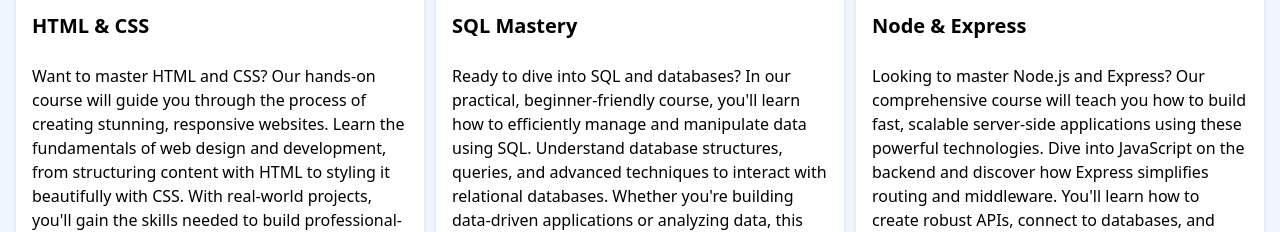
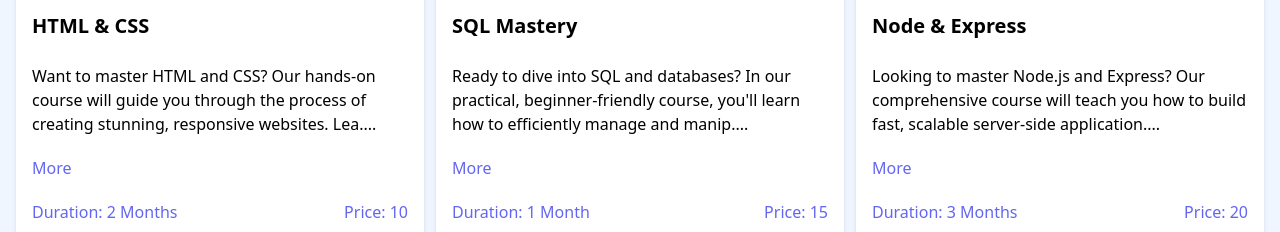
Before and after one commit to korodhsoaqoon/iftiinshe-react-app, a React (Vite) app: page / in a window 1280 px wide. Shown: the part 673-905 px from the top of the page. Built offline with nearby package versions, Linux system fonts and the light colour scheme.

Commit message:
Done Description Toggle Functionality - useState

```diff
--- a/src/components/CourseListing.jsx
+++ b/src/components/CourseListing.jsx
@@ -1,4 +1,11 @@
+import { useState } from "react";
 const CourseListing = ({ course }) => {
+  const [showFullDescription, setShowFullDescription] = useState(false);
+  let description = course.description;
+
+  if (!showFullDescription) {
+    description = description.substring(0, 130) + "....";
+  }
   return (
     <>
       <div className="bg-white rounded-xl shadow-md relative">
@@ -7,7 +14,13 @@ const CourseListing = ({ course }) => {
             <div className="text-gray-600 my-2">{course.type}</div>
             <h3 className="text-xl font-bold">{course.title}</h3>
           </div>
-          <div className="mb-5">{course.description}</div>
+          <div className="mb-5">{description}</div>
+          <button
+            onClick={() => setShowFullDescription(!showFullDescription)}
+            className="mb-5 text-indigo-500"
+          >
+            {showFullDescription ? "Less" : "More"}
+          </button>
           <div className="flex justify-between mb-5">
             <h3 className="text-indigo-500">Duration: {course.duration}</h3>
             <h3 className="text-indigo-500">Price: {course.price}</h3>
```
